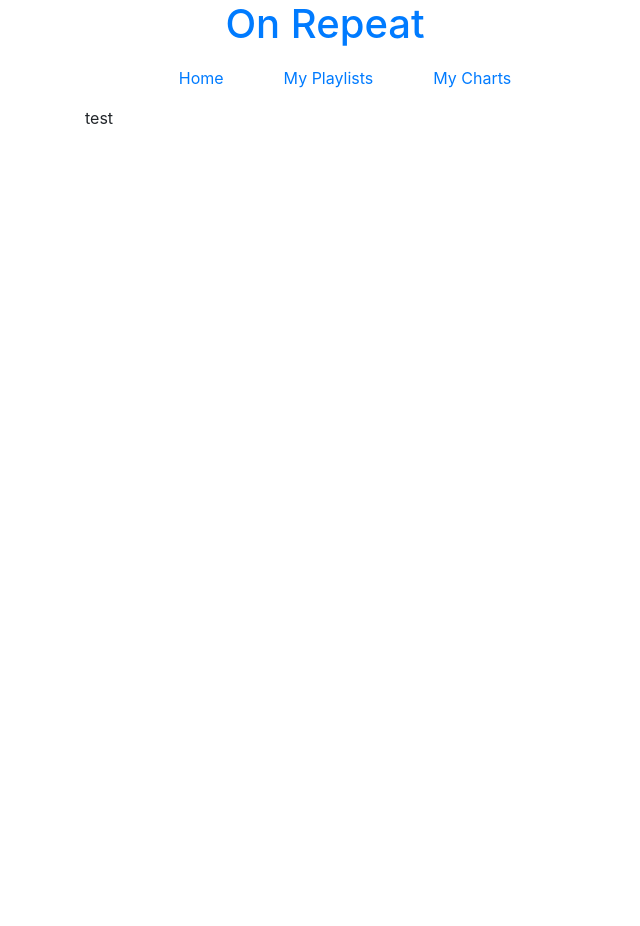
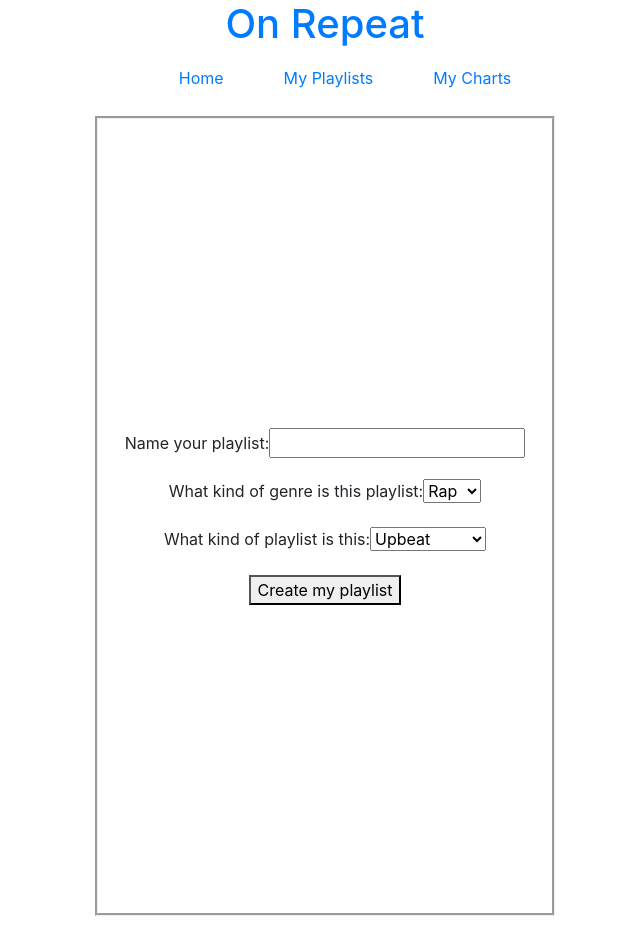
Before and after one commit to Team-Isaac-and-Mike/OnRepeat, a React (Create React App) app in the folder ClientApp/: page /create in a window 1280 px wide. Shown: the whole page, without its empty margins (315-955 px from the left). Before the commit the page ends 800 px from the top, so only its background shows below. Built offline with nearby package versions, Linux system fonts and the light colour scheme.

Commit message:
Started building rough example of playlist creator

```diff
--- a/ClientApp/src/custom.scss
+++ b/ClientApp/src/custom.scss
@@ -84,3 +84,16 @@ article {
   display: flex;
   flex-direction: column;
 }
+
+.creatorContainer {
+  display: flex;
+  justify-content: center;
+}
+
+.creator {
+  border: groove;
+  height: 800px;
+  width: 800px;
+  display: flex;
+  flex-direction: column;
+}
--- a/ClientApp/src/pages/CreateAPlaylist.jsx
+++ b/ClientApp/src/pages/CreateAPlaylist.jsx
@@ -3,7 +3,32 @@ import React from 'react'
 export function CreateAPlaylist() {
   return (
     <div>
-      <section>test</section>
+      <section className="creatorContainer">
+        <article className="creator">
+          <p>
+            <label>Name your playlist:</label>
+            <input type="text"></input>
+          </p>
+          <p>
+            <label>What kind of genre is this playlist:</label>
+            <select name="genre">
+              <option value="Rap">Rap</option>
+              <option value="Pop">Pop</option>
+              <option value="Jazz">Jazz</option>
+            </select>
+          </p>
+          <p>
+            <label>What kind of playlist is this:</label>
+            <select name="gerne">
+              <option value="Upbeat">Upbeat</option>S
+              <option value="Instrumental">Instrumental</option>
+              <option value="Live">Live</option>
+              <option value="Danceable">Danceable</option>
+            </select>
+          </p>
+          <button>Create my playlist</button>
+        </article>
+      </section>
     </div>
   )
 }
```
